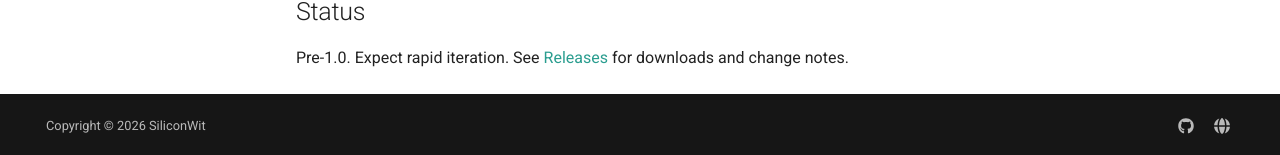
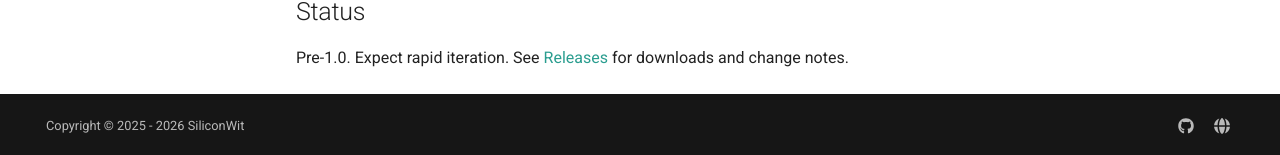
Before and after one commit to SiliconWit/siwit-seal-releases, an MkDocs documentation site: the page built from docs/index.md, in a window 1280 px wide and 1102 px high. Shown: the part 944-1099 px from the top of the window. Built offline with MkDocs 1.6.1 and Material for MkDocs 9.7.7, drawn with Linux system fonts in a browser that asks for light colours; comment, search, counter and statistics services are not loaded; part of the change alters nothing that is shown.

Commit message:
Make docs copyright dynamic from 2025 to current year

```diff
--- /dev/null
+++ b/docs/javascripts/copyright.js
@@ -0,0 +1,8 @@
+document.addEventListener('DOMContentLoaded', function () {
+  var currentYear = new Date().getFullYear();
+  var el = document.querySelector('.md-copyright__highlight');
+  if (!el) return;
+  if (currentYear > 2025) {
+    el.innerHTML = el.innerHTML.replace('2025', '2025 - ' + currentYear);
+  }
+});
--- a/mkdocs.yml
+++ b/mkdocs.yml
@@ -92,5 +92,6 @@ extra_css:
 
 extra_javascript:
   - javascripts/tawk.js
+  - javascripts/copyright.js
 
-copyright: Copyright &copy; 2026 SiliconWit
+copyright: Copyright &copy; 2025 SiliconWit
```
